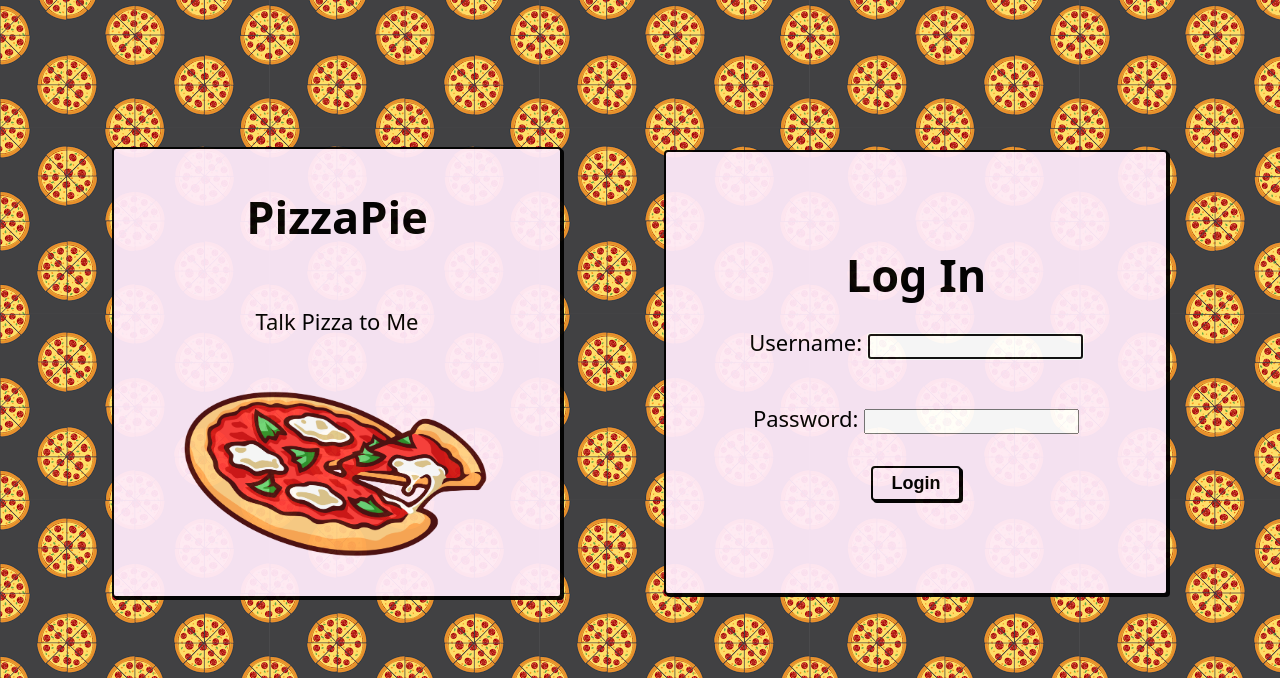
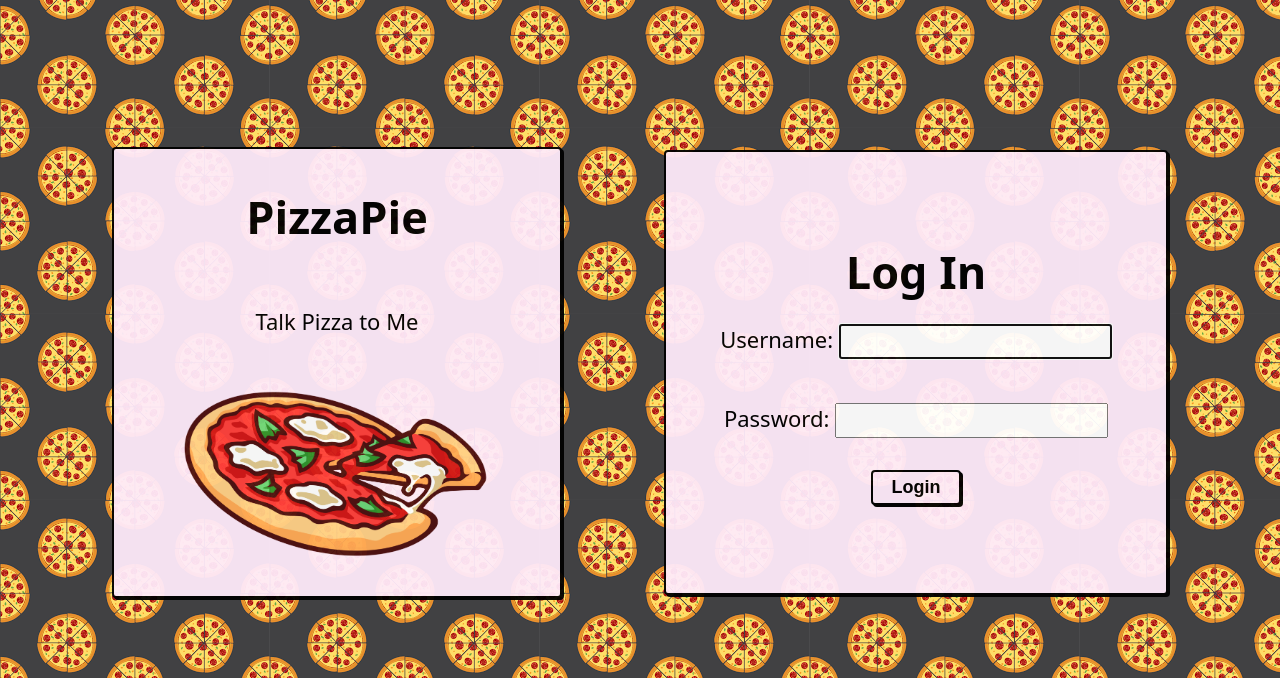
Before and after one commit to bfloyd14/pizza-pie, a Django app: page / in a window 1280 px wide. Shown: the part 58-736 px from the top of the page. Run offline with Django 4.2, Linux system fonts and the light colour scheme.

Commit message:
final tweaks on css login input

```diff
--- a/main_app/static/css/base.css
+++ b/main_app/static/css/base.css
@@ -136,7 +136,7 @@ a {
 
 .btn {
   width: 90px;
-  font-size: 16px;
+  font-size: 18px;
   text-align: center;
   align-items: center;
   border-radius: 4px;
--- a/main_app/static/css/home.css
+++ b/main_app/static/css/home.css
@@ -50,8 +50,8 @@ section form {
 }
 
 section form input {
-  height: 25px;
-  font-size: 16px;
+  height: 35px;
+  font-size: 20px;
 }
 
 section p {
```
